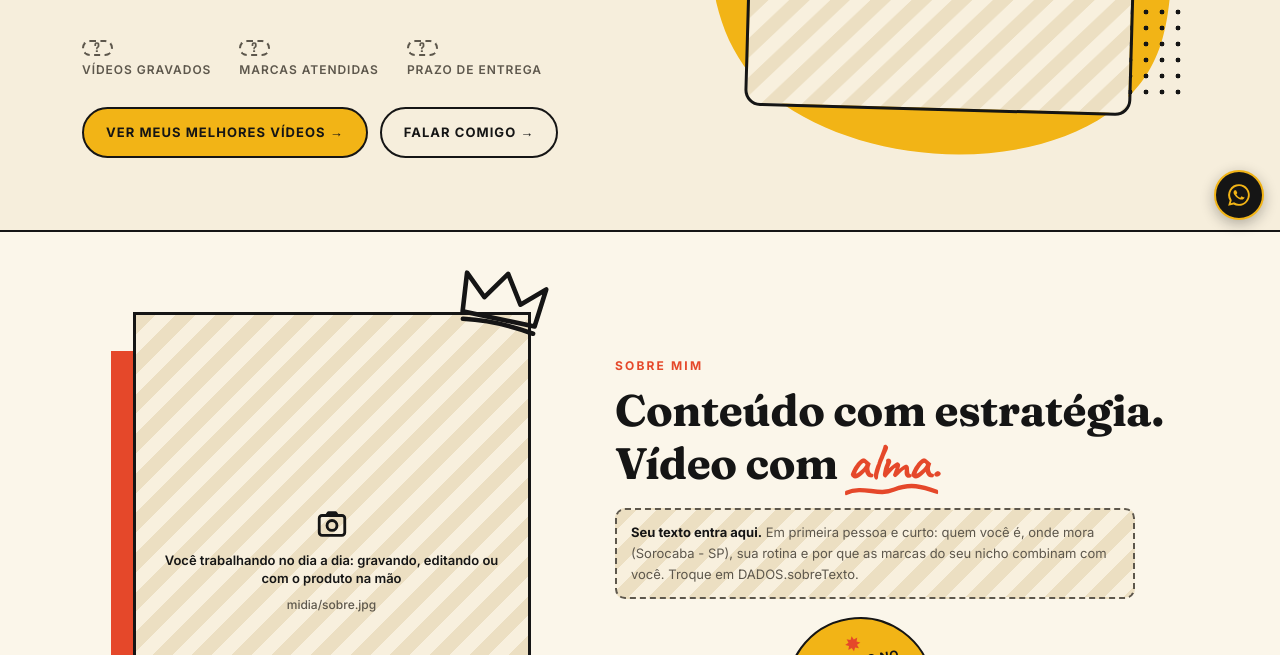
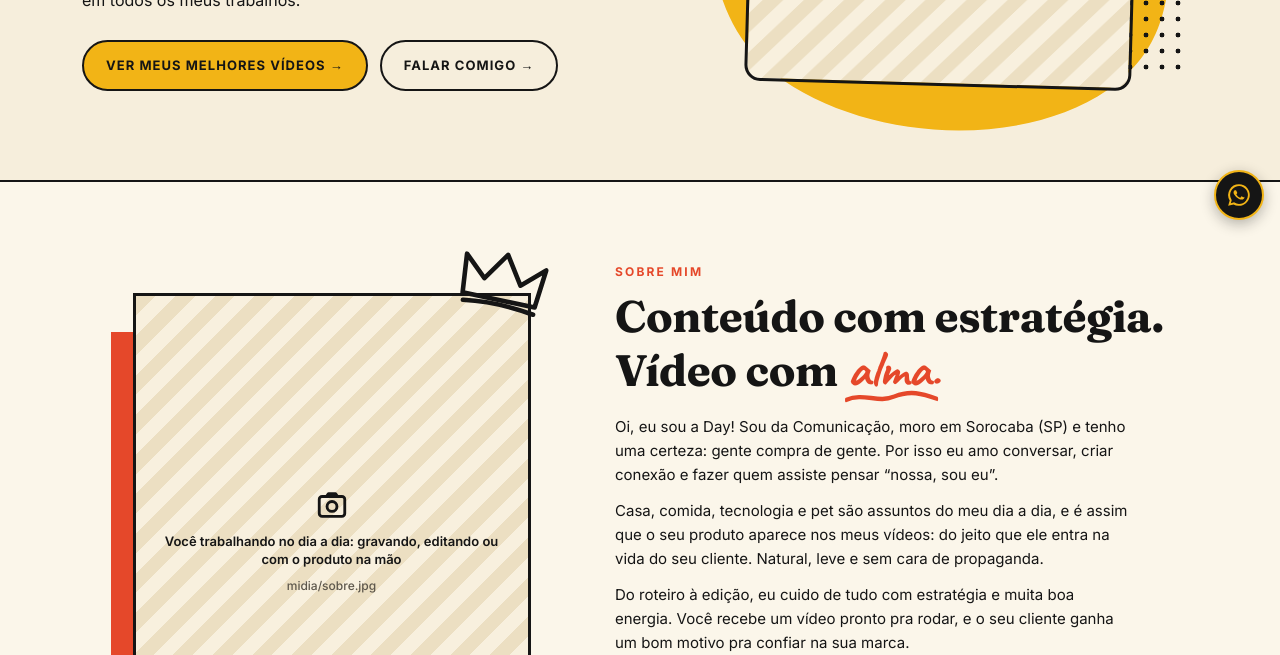
Before and after one commit to ugc-aday/portfolio, a plain HTML site: page index.html in a window 1280 px wide. Shown: the part 564-1219 px from the top of the page. Drawn offline with Linux system fonts and the light colour scheme.

Commit message:
Sobre mim, selo, duvidas e numeros ocultos

```diff
--- a/index.html
+++ b/index.html
@@ -88,7 +88,7 @@ h2{font-family:var(--serif);font-weight:700;font-size:clamp(30px,3.6vw,44px);lin
 .pontos{position:absolute;right:-5%;bottom:6%;width:96px;height:96px;background:radial-gradient(var(--preto) 2.4px,transparent 2.6px) 0 0/16px 16px}
 .foto{position:absolute;inset:4% 6%;border:3px solid var(--preto);border-radius:16px;overflow:hidden;transform:rotate(1.6deg)}
 .foto img,.sobre-foto img{position:absolute;inset:0;width:100%;height:100%;object-fit:cover}
-.olho{position:absolute;left:-7%;top:3%;width:96px}
+.foto img{object-position:50% 60%}.olho{position:absolute;left:-7%;top:3%;width:96px}
 .risco{position:absolute;right:-6%;top:11%;width:120px}
 
 /* SOBRE */
@@ -430,7 +430,7 @@ function montarCapa(){
    +seloGirando('BRILHO ✸ ALUNO RAFA CHAGAS ✸','#E5482A','#FBF6EA','#FBF6EA','selo')
    +'<svg class="pincelada" viewBox="0 0 340 26" preserveAspectRatio="none" aria-hidden="true"><path d="M4 15C60 4 120 20 180 10s110-4 156 3c-50 6-100 2-160 8S60 24 4 15z" fill="#E5482A"/></svg>'
    +'<p class="frase">'+esc(DADOS.frase)+'</p>'
-   +'<div class="provas">'+provasHTML()+'</div>'
+   +(DADOS.mostrarProvas?'<div class="provas">'+provasHTML()+'</div>':'<div style="height:26px"></div>')
    +'<div class="acoes"><a class="btn b-amarelo" href="#destaques">Ver meus melhores vídeos →</a><a class="btn b-contorno" href="#contato">Falar comigo →</a></div>'
    +'</div>'
    +'<div class="arte">'
@@ -459,7 +459,7 @@ function montarSobre(){
 
   $('faixa-preta').innerHTML='<h3>O que eu faço pela sua marca</h3><div class="difs">'
    +(DADOS.diferenciais||[]).map(function(d,i){return '<div class="dif">'+(ICO.difs[i%3])+'<h4>'+esc(d.titulo)+'</h4><p>'+esc(d.texto)+'</p></div>';}).join('')
-   +'</div><div class="numeros">'
+   +'</div><div class="numeros"'+(DADOS.mostrarProvas?'':' style="display:none"')+'>'
    +(DADOS.provas||[]).map(function(p){return '<div><b>'+(p.numero?esc(p.numero):'<span class="vazio" title="Preencha em DADOS.provas">?</span>')+'</b><span>'+esc(p.texto)+'</span></div>';}).join('')
    +'</div>';
 }
@@ -628,7 +628,7 @@ const DADOS = {
   // Frase curta do que você faz pela marca
   frase: "Eu sou da Comunicação! Gosto de gente e amo fazer conexões e gerar identificação! Amo transmitir essa energia em todos os meus trabalhos.",
   // Os 3 números da capa. Preencha "numero" (ex.: "120+", "6", "5 dias")
-  provas: [
+  mostrarProvas: false, provas: [
     { numero: "", texto: "vídeos gravados" },
     { numero: "", texto: "marcas atendidas" },
     { numero: "", texto: "prazo de entrega" }
@@ -637,9 +637,9 @@ const DADOS = {
   fotoCapa: "midia/capa.jpg",
   fotoSobre: "midia/sobre.jpg",
   // Texto do Sobre mim, em primeira pessoa. Cada item entre aspas é um parágrafo. Ex.: ["Parágrafo 1", "Parágrafo 2"]
-  sobreTexto: [],
+  sobreTexto: ["Oi, eu sou a Day! Sou da Comunicação, moro em Sorocaba (SP) e tenho uma certeza: gente compra de gente. Por isso eu amo conversar, criar conexão e fazer quem assiste pensar “nossa, sou eu”.", "Casa, comida, tecnologia e pet são assuntos do meu dia a dia, e é assim que o seu produto aparece nos meus vídeos: do jeito que ele entra na vida do seu cliente. Natural, leve e sem cara de propaganda.", "Do roteiro à edição, eu cuido de tudo com estratégia e muita boa energia. Você recebe um vídeo pronto pra rodar, e o seu cliente ganha um bom motivo pra confiar na sua marca."],
   // Texto do círculo amarelo no Sobre mim
-  selo: "Formado no Método Profissão do Futuro · aluno da Rafa Chagas",
+  selo: "Gente de verdade vende de verdade",
   // Seus 3 diferenciais (faixa preta)
   diferenciais: [
     { titulo: "Estudo a dor do cliente", texto: "Antes de gravar, eu estudo a dor do cliente da sua marca." },
@@ -695,10 +695,10 @@ const DADOS = {
   ],
   // As 4 dúvidas do contato. Escreva a sua resposta em "resposta"
   duvidas: [
-    { pergunta: "Onde posso usar o conteúdo?", resposta: "" },
-    { pergunta: "Por quanto tempo?", resposta: "" },
-    { pergunta: "Tem exclusividade?", resposta: "" },
-    { pergunta: "Qual o prazo?", resposta: "" }
+    { pergunta: "Onde posso usar o conteúdo?", resposta: "Nas redes sociais, no site e nos anúncios da sua marca (Meta, TikTok e afins). O vídeo chega em 9:16, sem marca d'água, pronto pra subir. TV e mídia offline a gente combina à parte." },
+    { pergunta: "Por quanto tempo?", resposta: "No perfil da marca, o vídeo fica sem prazo. Para anúncios, a licença padrão é de 6 meses, e renovar é simples. Tudo vai por escrito no orçamento, sem letra miúda." },
+    { pergunta: "Tem exclusividade?", resposta: "Não é obrigatória, e isso deixa o seu orçamento mais leve. Se a sua marca precisa que eu não grave pra concorrentes diretos por um período, eu incluo no combinado." },
+    { pergunta: "Qual o prazo?", resposta: "Até 7 dias úteis depois que o produto chega e você aprova o roteiro. Nada é gravado sem o seu ok, e uma rodada de ajustes já está incluída." }
   ]
 };
 
```
